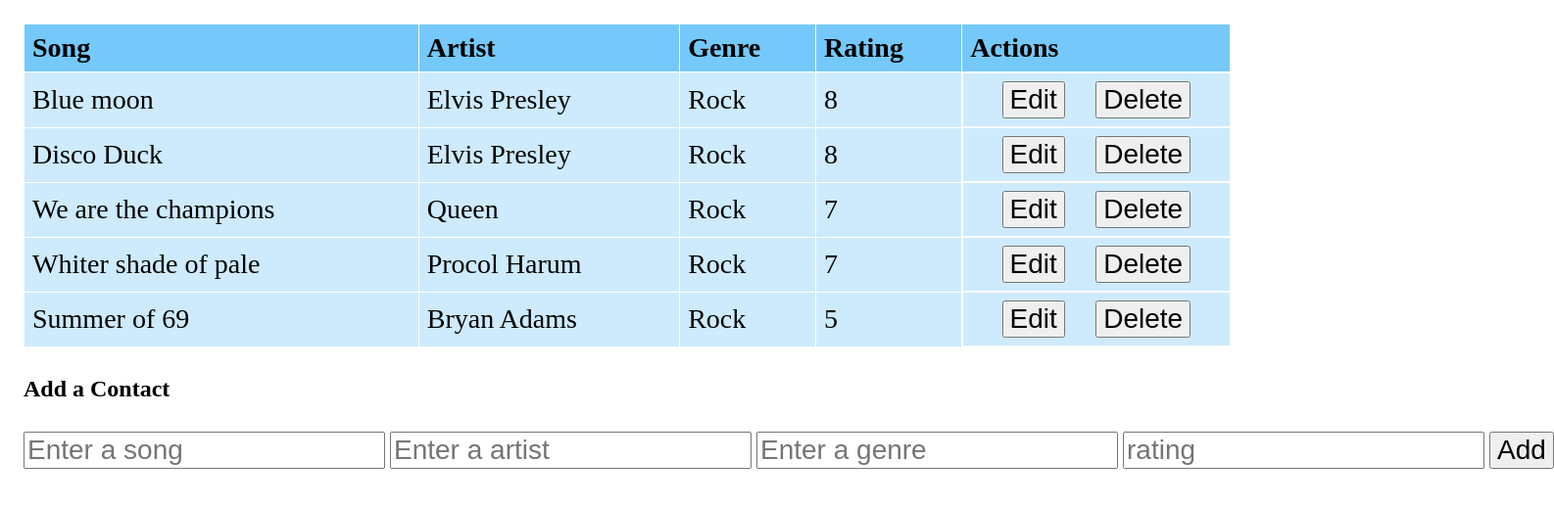
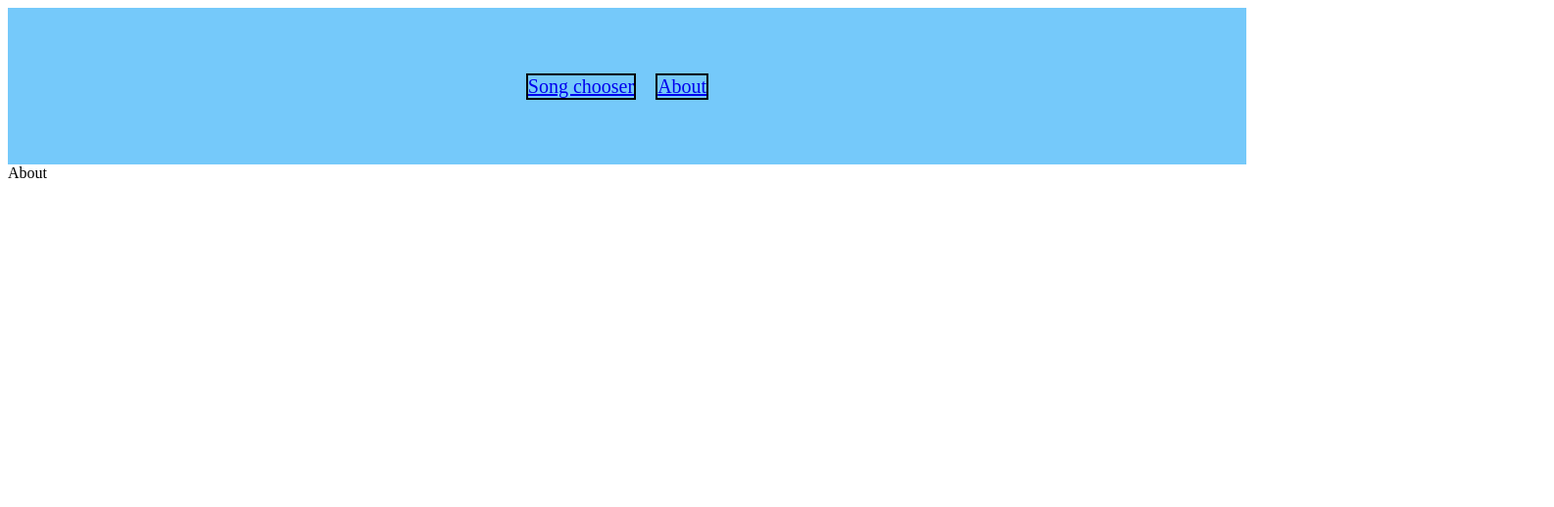
Before and after one commit to Erico103/Erico_Stuurman_Lil_Playlist, a React (Create React App) app: page /About in a window 1280 px wide. Shown: the top 518 px of the page at 98% size, 1586 px wide, since content can reach past the window. Built offline with nearby package versions, Linux system fonts and the light colour scheme.

Commit message:
Adding Route, Routers with react-dom new version

```diff
--- a/package.json
+++ b/package.json
@@ -9,6 +9,7 @@
     "nanoid": "^3.1.30",
     "react": "^17.0.2",
     "react-dom": "^17.0.2",
+    "react-router-dom": "^6.0.0",
     "react-scripts": "4.0.3",
     "web-vitals": "^1.1.2"
   },
--- a/src/App.css
+++ b/src/App.css
@@ -39,3 +39,17 @@
 form * {
   font-size: 28px;
 }
+.header {
+  width: 100%;
+  height: 20vh;
+  display: flex;
+  justify-content: center;
+  align-items: center;
+  background: rgb(117, 201, 250);
+  list-style-type: none;
+  font-size: 20px;
+}
+.header li {
+  margin-right: 20px;
+  border: 2px solid black;
+}
--- a/src/App.js
+++ b/src/App.js
@@ -1,12 +1,19 @@
 import React from "react";
+import { Route, Routes } from "react-router-dom";
 import "./App.css";
 import Table from "./components/TableComponent";
-
+import About from "./components/About";
+import Header from "./components/Header";
 
 function App() {
   return (
-    <div className="App">
-      <Table />
+    <div>
+      <Header />
+      <Routes>
+
+        <Route path="/Table" element={<Table />} />
+        <Route path="/About" element={<About />} />
+      </Routes>
     </div>
   );
 }
--- /dev/null
+++ b/src/components/About.js
@@ -0,0 +1,11 @@
+import React from 'react'
+
+export const About = () => {
+    return (
+        <div>
+            About
+        </div>
+    )
+}
+
+export default About
--- /dev/null
+++ b/src/components/Header.js
@@ -0,0 +1,17 @@
+import React from "react";
+import { Link } from "react-router-dom";
+
+const Header = () => {
+  return (
+    <div className="header">
+      <li>
+        <Link to="Table">Song chooser</Link>
+      </li>
+      <li>
+        <Link to="/About">About</Link>
+      </li>
+    </div>
+  );
+};
+
+export default Header;
--- a/src/index.js
+++ b/src/index.js
@@ -1,7 +1,15 @@
 import React from "react";
-import ReactDOM from "react-dom";
+import {render} from "react-dom"
+import { BrowserRouter } from "react-router-dom";
+
 import "./App.css"
 
 import App from "./App";
 
-ReactDOM.render(<App />, document.getElementById("root"));
+const rootElement = document.getElementById("root");
+render(
+  <BrowserRouter>
+    <App />
+  </BrowserRouter>,
+  rootElement
+);
```
Also changed, not shown: src/components/Home.js (added, +11 -0 lines), src/components/Contact.js (added), 1 other file (tests, documents, lock files or other folders).
